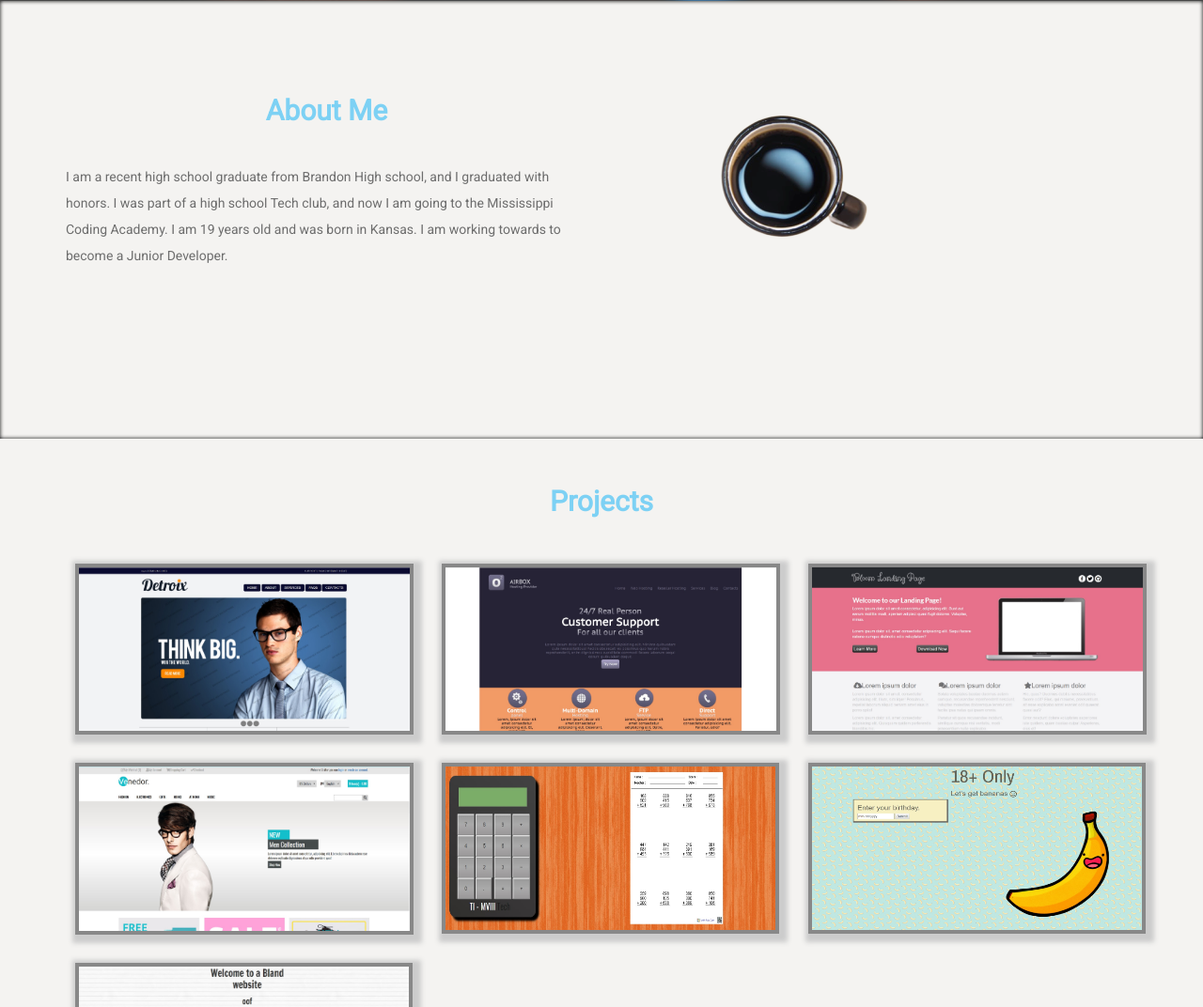
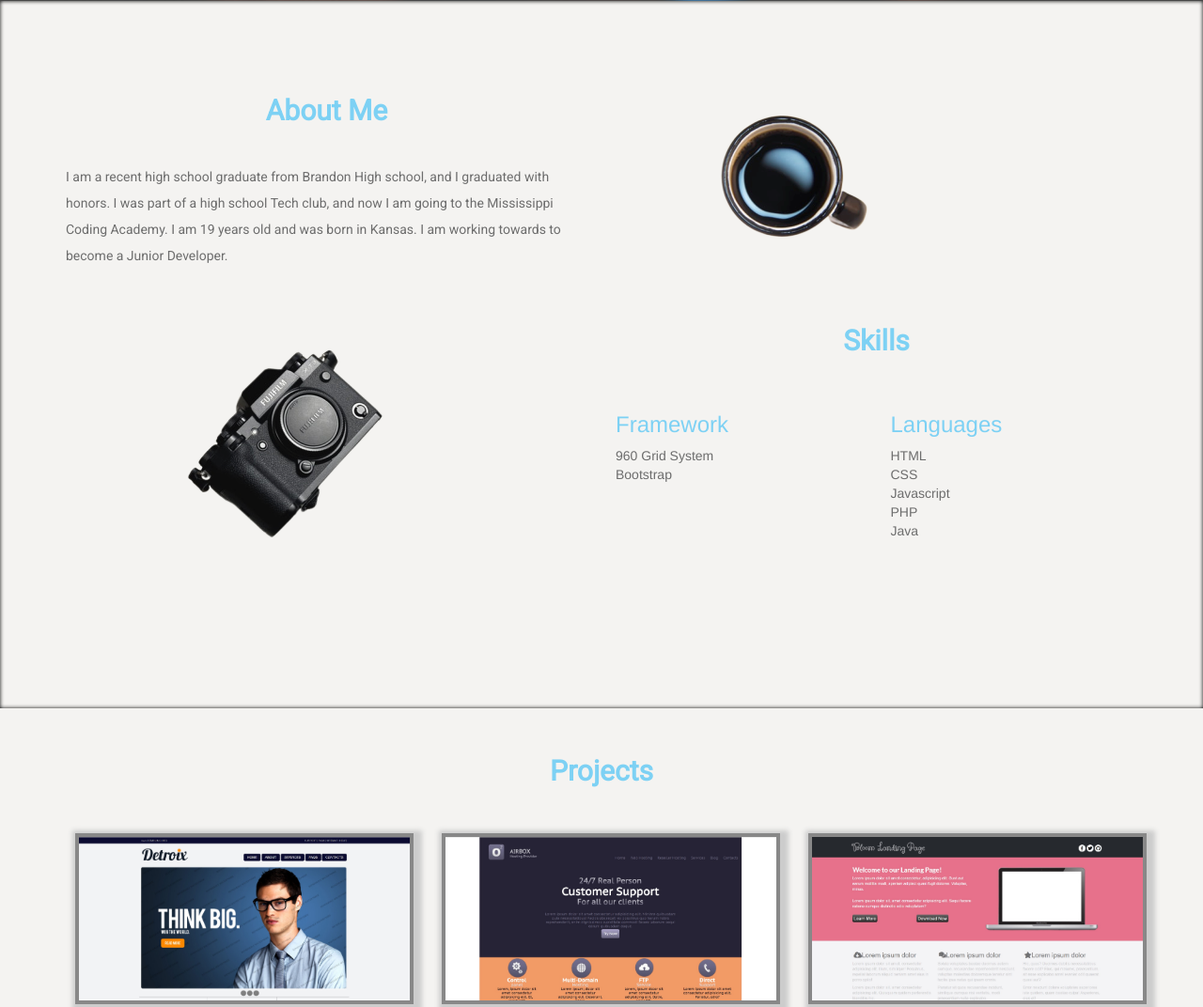
Before and after one commit to MValenciaIII/MValenciaIII.github.io, a plain HTML site: page index.html in a window 1280 px wide. Shown: the part 921-1993 px from the top of the page at 94% size. Drawn offline with Linux system fonts and the light colour scheme; a web font is replaced by a local one.

Commit message:
Revert "Merge branch 'master' of https://github.com/MValenciaIII/MValenciaIII.github.io"
This reverts commit d89bdadede806fb55ffd8c7f05d17e2f45fd1585, reversing
changes made to bc3504e0f18491e757b6f989f5fedb7a0199bd3e.

```diff
--- a/index.html
+++ b/index.html
@@ -66,6 +66,33 @@
                             <img class="img-responsive" src="media/mug_white_background-removebg-preview.png" alt="">
                         </div>
                     </div>
+                <div class="row">
+                    <div class="skills_img col-sm-6">
+                        <img class="img-responsive" src="media/camera-removebg-preview.png" alt="">
+                    </div>
+                    <div class="description col-sm-6">
+                        <h2>Skills</h2>
+                        <div class="row">
+                            <div class="col-sm-6">
+                                <h3>Framework</h3>
+                                <ul>
+                                    <li>960 Grid System</li>
+                                    <li>Bootstrap</li>
+                                </ul>
+                            </div>
+                            <div class="col-sm-6">
+                                <h3>Languages</h3>
+                                <ul>
+                                    <li>HTML</li>
+                                    <li>CSS</li>
+                                    <li>Javascript</li>
+                                    <li>PHP</li>
+                                    <li>Java</li>
+                                </ul>
+                            </div>
+                        </div><!--End of Description Row-->
+                    </div><!--End of Description-->
+                </div><!-- End of Skill's row-->
             </div><!--End of Containter-->
         </div><!--End of About-->
         <div id="projects" class="projects">
@@ -174,7 +201,7 @@
                     <div class="venedor col-sm-4 imgFix">
                         <img class="img-responsive" src="media/accountPassword.jpg" alt="">
                         <div class="overlay">
-                            <div class="text">Password Validation</div>
+                            <div class="text">Pass. Validation</div>
                             <p>
                                 <a class="code" target="_blank" href="https://github.com/MValenciaIII/accountPassword/blob/master/js/app.js">Code</a>
                                 <a class="website" href="https://mvalenciaiii.github.io/accountPassword/">Website</a>
```
